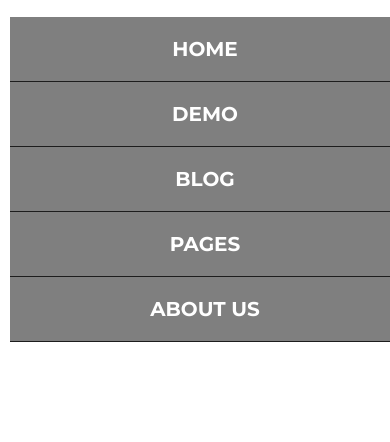
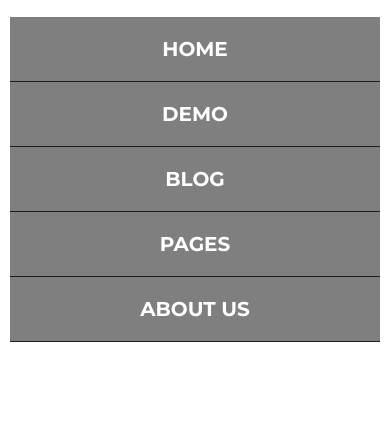
Before and after one commit to claireristow/claireRistow_project2, a plain HTML site: page corporate/corporate/index.html in a window 390 px wide. Shown: the part 80-522 px from the top of the page. Drawn offline with nearby package versions, Linux system fonts and the light colour scheme.

Commit message:
Final push - project complete

```diff
--- a/corporate/corporate/styles/partials/_footer.scss
+++ b/corporate/corporate/styles/partials/_footer.scss
@@ -125,6 +125,9 @@ footer {
         &__item:nth-child(3) {
             margin-top: 3rem;
         }
+        &__inputContainer::after {
+            right: 20%;
+        }
     }
 
 }
--- a/corporate/corporate/styles/partials/_header.scss
+++ b/corporate/corporate/styles/partials/_header.scss
@@ -136,12 +136,13 @@ header {
         }
         &__link {
             display: block;
-            width: 100%;
+            max-width: 100%;
             padding: 2rem 0;
             background: rgba(0,0,0,0.5);
             color: #fff;
             text-align: center;
             border-bottom: 0.1rem solid $dark;
+            margin: 0;
         }
         &__link:hover {
             border-bottom: 0.1rem solid $dark;
```
Also changed, not shown: corporate/corporate/styles/style.css.
